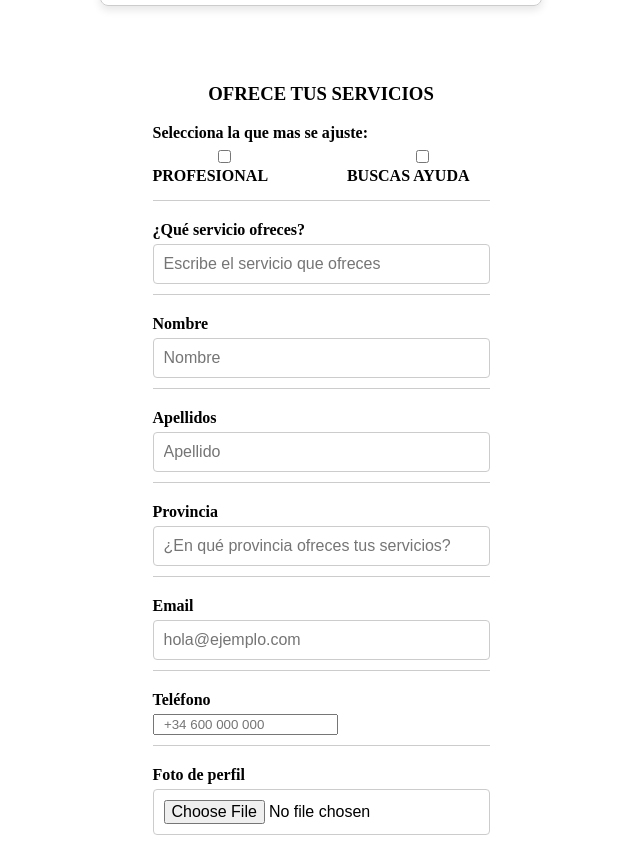
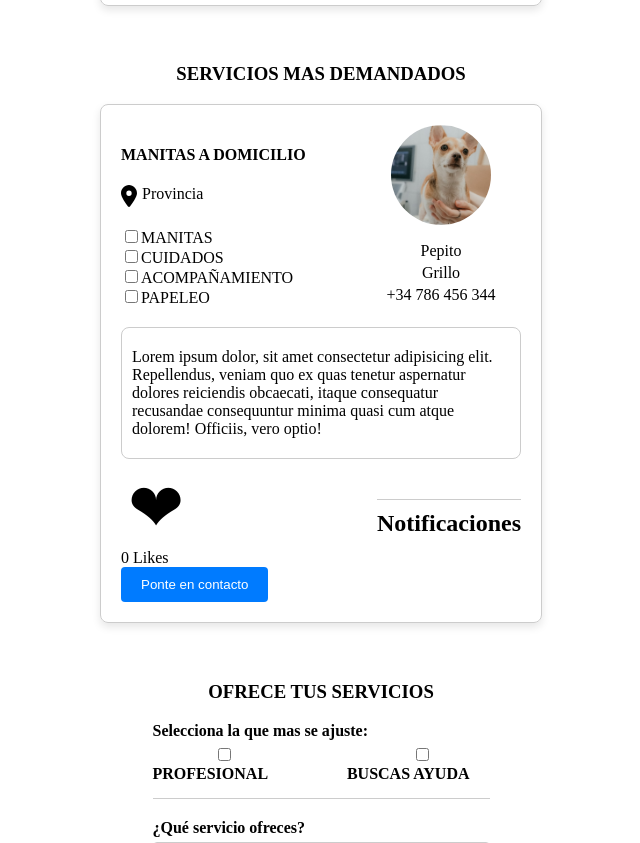
Before and after one commit to andresabadi/manosamigas-g3, a plain HTML site: page services.html in a window 1280 px wide. Shown: the part 700-1543 px from the top of the page, without its empty margins (319-959 px from the left). Drawn offline with Linux system fonts and the light colour scheme.

Commit message:
adaptacionlike

```diff
--- a/likes2.js
+++ b/likes2.js
@@ -1,9 +1,12 @@
+const cards = document.querySelectorAll('.card_services_likes_container');
+
+cards.forEach(card => {
   let likesCount = 0;
   let hasLiked = false;
-const likeButton = document.querySelector('.like-button');
-const likesCountElement = document.querySelector('.likes-count');
-const notificationsList = document.getElementById('notifications-list');
-const notificationMessage = document.querySelector('.notification-message');
+  const likeButton = card.querySelector('.like-button');
+  const likesCountElement = card.querySelector('.likes-count');
+  const notificationsList = card.querySelector('.notifications-list');
+  const notificationMessage = card.querySelector('.notification-message');
 
   likeButton.addEventListener('click', toggleLike);
 
@@ -35,3 +38,4 @@ function showNotification(message) {
   function hideNotification() {
     notificationMessage.style.display = 'none';
   }
+});
--- a/services.html
+++ b/services.html
@@ -63,6 +63,54 @@
     </section>
 
     <br>
+    <section >
+        <h3>SERVICIOS MAS DEMANDADOS</h3>
+
+        <article id="card_services_container">
+            <div class="card_services_general_info">
+                <div>
+                    <h4>MANITAS A DOMICILIO</h4>
+                    <p><img src="./Img/icon/location-dot-solid.svg" alt="Location icon" id="card_services_location_icon">Provincia</p>
+                    <div class="card_services_checbox_container">
+                        <label><input type="checkbox" id="card_services_cbox_handy" value="Handy">MANITAS</label>
+                        <label><input type="checkbox" id="card_services_cbox_cares" value="Cares">CUIDADOS</label>
+
+                        <label><input type="checkbox" id="card_services_cbox_accompaniment" value="Accompaniment">ACOMPAÑAMIENTO</label>
+                        <label><input type="checkbox" id="card_services_cbox_paperwork" value="Paperwork">PAPELEO</label>
+                    </div>
+                </div>
+                <div class="card_services_profile_container">
+                    <img class="card_services_profile_img" src="/Img/perroveterinaria.png" alt="foto... ">
+                    <p>Pepito</p>
+                    <p>Grillo</p>
+                    <p>+34 786 456 344</p>
+                </div>
+            </div>
+
+            <div class="card_services_description_container">
+            <p> Lorem ipsum dolor, sit amet consectetur adipisicing elit. Repellendus, veniam quo ex quas tenetur aspernatur dolores reiciendis obcaecati, itaque consequatur recusandae consequuntur minima quasi cum atque dolorem! Officiis, vero optio!</p>
+            </div>
+            <div class="card_services_likes_container">
+                <div>
+                  <div class="post">
+                    <button class="like-button">
+                      <span class="icon">&#10084;</span>
+                    </button>
+                  </div>
+                  <div class="likes-count-container">
+                    <span class="likes-count">0</span> Likes
+                  </div>
+                </div>
+                <div class="notifications">
+                  <h2>Notificaciones</h2>
+                  <ul id="notifications-list"></ul>
+                  <div class="notification-message" style="display: none;"></div>
+                </div>
+              </div>
+                <button class="card_services_button_contact">Ponte en contacto</button>
+            </div>
+        </article>
+    </section>
 
     <section id="form_services_container">
 
```
Lines whose indentation alone changed are shown as unchanged.
